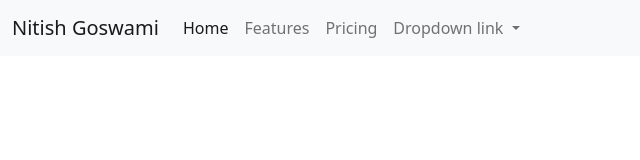
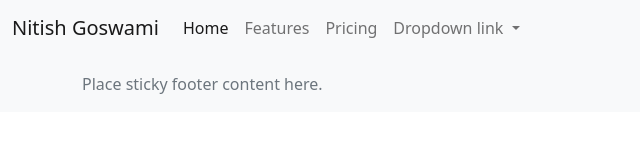
Before and after one commit to nitish-devop/portfolio, a plain HTML site: page index.html in a window 1280 px wide. Shown: the whole page, without its empty margins (0-640 px from the left). Drawn offline with nearby package versions, Linux system fonts and the light colour scheme.

Commit message:
add footer

```diff
--- a/index.html
+++ b/index.html
@@ -41,6 +41,11 @@
         </div>
       </nav>
 
+      <footer class="footer mt-auto py-3 bg-light">
+        <div class="container">
+          <span class="text-muted">Place sticky footer content here.</span>
+        </div>
+      </footer>
     <script src="https://cdn.jsdelivr.net/npm/bootstrap@5.0.2/dist/js/bootstrap.bundle.min.js" integrity="sha384-MrcW6ZMFYlzcLA8Nl+NtUVF0sA7MsXsP1UyJoMp4YLEuNSfAP+JcXn/tWtIaxVXM" crossorigin="anonymous"></script>
   </body>
 </html>
```
